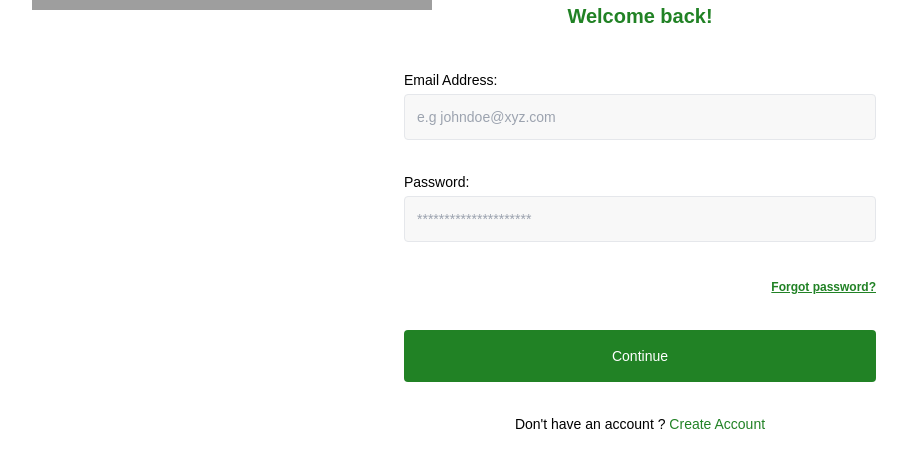
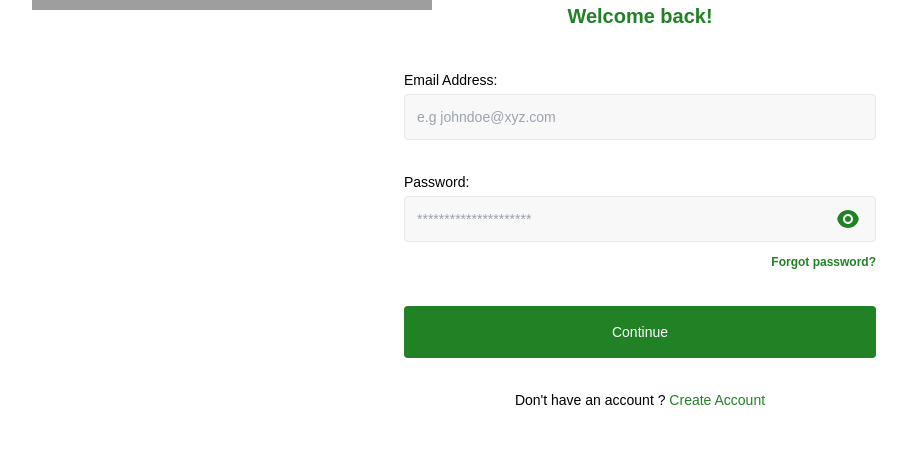
Before and after one commit to nhurudheen/ArdvestReactAPP, a React (Create React App) app: page /auth in a window 1280 px wide. Shown: the part 188-656 px from the top of the page, without its empty margins (0-907 px from the left). Built offline with nearby package versions, Linux system fonts and the light colour scheme; grey boxes are pictures that could not be loaded.

Commit message:
Auth Redirect

```diff
--- a/src/Pages/user/auth/login.js
+++ b/src/Pages/user/auth/login.js
@@ -2,8 +2,14 @@ import { useEffect, useState } from "react";
 import AuthHeaders from "../../../Components/authHeader";
 import Buttons from "../../../Components/buttons";
 import InputWithLabel from "../../../Components/inputWithLabel";
-import { Link } from "react-router-dom";
+import { Link, useNavigate } from "react-router-dom";
 import { getPeriodOfDay } from "../../../Utils/utils";
+import PasswordInput from "../../../Components/passwordInput";
+import { useFormik } from "formik";
+import * as Yup from "yup";
+import { useDispatch, useSelector } from "react-redux";
+import { userAuthenticate } from "../../../hooks/local/userReducer";
+import Spinner from "../../../Components/spinner";
 
 const UserLogin = () => {
     const [timeOfTheDay, setTimeOfTheDay] = useState();
@@ -13,11 +19,35 @@ const UserLogin = () => {
         setTimeOfTheDay(getPeriodOfDay());
     }, []);
 
+    const dispatch = useDispatch();
+    const navigate = useNavigate();
+    const users = useSelector((state)=>state.user);
+    const userAuthForm = useFormik({
+        initialValues :{
+            emailAddress : "",
+            password : ""
+        },
+        validationSchema : Yup.object({
+            emailAddress: Yup.string().email("Invalid Email Address").required("Email is required"),
+            password: Yup.string().required("Password cannot be empty"),
+        }),
+        onSubmit: async (values)=>{
+            const {emailAddress, password} = values;
+            let authData = {emailAddress, password};
+            const { payload } = await dispatch(userAuthenticate(authData))
+            if(payload.statusCode  === "201"){
+                navigate('/verifyEmail', {state: {emailAddress}});
+            }
+            if(payload.statusCode ==="202"){
+                navigate('/signUpProfile', {state: {emailAddress}});
+            }
+        }
+    })
     return (
         <div>
             <AuthHeaders />
             <Buttons btnType={'backButton'} />
-
+            <Spinner loading={users.loading}/>
             <div className="grid gap-2">
                 <p className="text-sm text-center">Good {timeOfTheDay},</p>
                 <p className="text-center text-xl font-semibold text-primary">Welcome back!</p>
@@ -25,17 +55,28 @@ const UserLogin = () => {
 
             <div className="flex justify-center w-full my-5">
                 <div className="p-5 w-full md:w-[75%] lg:w-[40%]">
-                    <div className="grid gap-8">
+                    <form className="grid gap-8" onSubmit={userAuthForm.handleSubmit}>
                         <InputWithLabel labelName={'Email Address'}
                             inputType={'email'}
-                            placeholder={'e.g johndoe@xyz.com'} />
-                        <InputWithLabel labelName={'Password'}
+                            inputName={'emailAddress'}
+                            placeholder={'e.g johndoe@xyz.com'}
+                            inputOnBlur={userAuthForm.handleBlur}
+                            inputValue={userAuthForm.values.emailAddress}
+                            inputOnChange={userAuthForm.handleChange}
+                            inputError={userAuthForm.touched.emailAddress && userAuthForm.errors.emailAddress ? userAuthForm.errors.emailAddress : null}/>
+                        <PasswordInput labelName={'Password'}
                             inputType={'password'}
-                            placeholder={'*********************'} />
-                        <Link to={'/forgotPassword'} className="text-end"><span className="text-xs font-semibold underline text-primary text-end">Forgot password?</span></Link>
-                        <Buttons btnText={'Continue'} btnType={'primary'} />
+                            inputName={'password'}
+                            placeholder={'*********************'}
+                            inputOnBlur ={userAuthForm.handleBlur}
+                            inputValue={userAuthForm.values.password}
+                            inputError={userAuthForm.touched.password && userAuthForm.errors.password ? userAuthForm.errors.password : null}
+                            inputOnChange={userAuthForm.handleChange }
+                            />
+                        <Link to={'/forgotPassword'} className="text-end  mt-[-25px]"><span className="text-xs font-semibold text-primary text-end">Forgot password?</span></Link>
+                        <Buttons btnText={'Continue'} btnType={'primary'} type={'submit'} />
                         <p className="text-center text-sm">Don't have an account ? <Link to={'/createAccount'}><span className="text-primary">Create Account</span></Link></p>
-                    </div>
+                    </form>
                 </div>
             </div>
         </div>
--- a/src/hooks/local/userReducer.js
+++ b/src/hooks/local/userReducer.js
@@ -27,12 +27,36 @@ export const verifyEmailAddress = createAsyncThunk(
     }
 )
 
+export const userAuthenticate = createAsyncThunk(
+    "user/userLogin",
+    async(userData) =>{
+        const apiClientUserLogin = await APIService.userLogin(userData);
+        const response = await apiClientUserLogin.data;
+        return response;
+    }
+)
+
 const userSlice = createSlice({
     name: "user",
     reducers : {},
     initialState : initialState,
     extraReducers : (builder)=>{
         builder
+        .addCase(userAuthenticate.fulfilled, (state,action)=>{
+            if(action.payload.statusCode === "200"){
+
+            }
+            else{
+                state.error = action.payload.message;
+                showErrorToastMessage(action.payload.message);
+            }
+            state.loading= false;
+        })
+        .addCase(userAuthenticate.rejected, (state,action)=>{
+            state.loading = false;
+            state.isAuthenticated = false;
+            state.error = showErrorToastMessage("Server Down, Contact Admin");
+        })
         .addCase(userRegistration.fulfilled, (state,action)=>{
             if(action.payload.statusCode === "200"){
                 state.users = action.payload;
@@ -65,7 +89,8 @@ const userSlice = createSlice({
         })
         .addMatcher(isAnyOf(
             userRegistration.pending,
-            verifyEmailAddress.pending
+            verifyEmailAddress.pending,
+            userAuthenticate.pending
         ),
         (state)=>{
             state.loading = true;
--- a/src/hooks/remote/apiServices.js
+++ b/src/hooks/remote/apiServices.js
@@ -30,6 +30,7 @@ export class APIService{
             throw(error);
         }
     }
+
     static async verifyOTPEmailAddress(otpData){
         try{
             return APIClient.post("/verify_email", otpData);
@@ -39,4 +40,14 @@ export class APIService{
             throw(error);
         }
     }
+
+    static async userLogin(loginData){
+        try{
+            return APIClient.post("/user_login", loginData);
+        }
+        catch(error){
+            APIService.extractError(error);
+            throw(error);
+        }
+    }
 }
```
